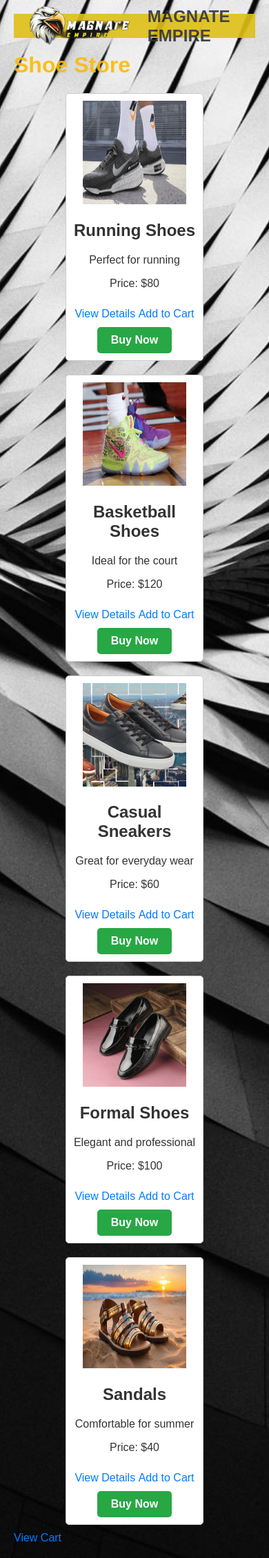
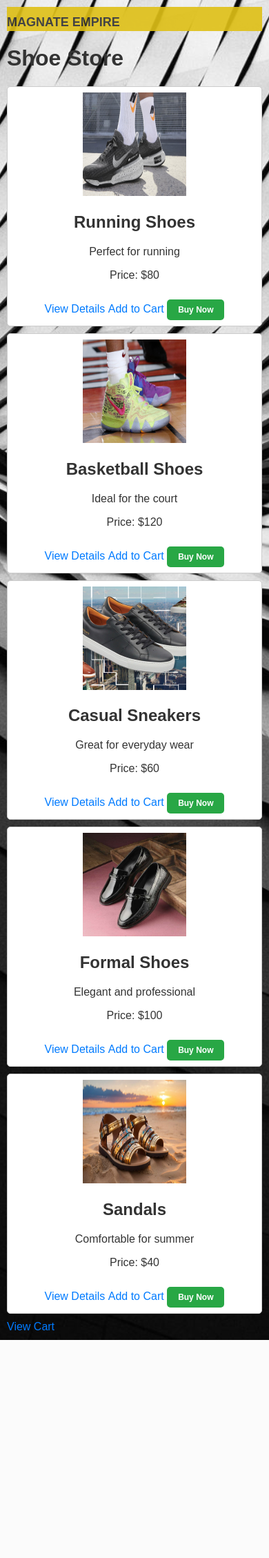
Before and after one commit to jakes-johns/magnate1empire, a Flask app: page / in a window 390 px wide. Shown: the whole page at 69% size. After the commit the page ends 1942 px from the top, so only its background shows below. Run offline with Flask 3, Linux system fonts and the light colour scheme.

Commit message:
Update styles.css

```diff
--- a/static/styles.css
+++ b/static/styles.css
@@ -11,15 +11,9 @@ body {
     color: #333;
     padding: 20px;
     background-image: url('/static/images/background.jpg');
-    background-size: cover; /* Ensures the image covers the whole area */
-    background-repeat: no-repeat; /* Prevents tiling */
-    background-position: center; /* Centers the image */
-}
-
-
-h1 {
-    color: #faba0aea;
-    font-weight: bold;
+    background-size: cover;
+    background-repeat: no-repeat;
+    background-position: center;
 }
 
 /* Header Section */
@@ -28,6 +22,7 @@ h1 {
     font-family: Papyrus, fantasy;
     align-items: center;
     margin-bottom: 20px;
+    justify-content: space-between;
 }
 
 header {
@@ -40,8 +35,8 @@ header {
 
 .logo {
     display: inline-block;
-    width: 250px;
-    height: 250px;
+    width: 200px;
+    height: 200px;
     margin-right: 15px;
     background-image: url('/static/images/logo.png');
     background-size: contain;
@@ -116,3 +111,68 @@ a:hover {
     margin-top: 20px;
     border-radius: 8px;
 }
+
+/* Mobile Styles */
+@media (max-width: 768px) {
+
+    body {
+        padding: 10px; /* Reduced padding for smaller screens */
+    }
+
+    .site-header {
+        flex-direction: column;
+        align-items: flex-start;
+        margin-bottom: 15px;
+    }
+
+    .logo {
+        width: 150px; /* Smaller logo for mobile */
+        height: 150px;
+    }
+
+    .site-title {
+        font-size: 20px; /* Smaller title font */
+    }
+
+    .shoes-list {
+        flex-direction: column;
+        align-items: center;
+        gap: 10px;
+    }
+
+    .shoe-item {
+        width: 100%; /* Full width for shoe items */
+        max-width: 250px; /* Max width for shoe items */
+    }
+
+    .buy-button {
+        padding: 8px 16px; /* Adjust button size for mobile */
+        font-size: 14px;
+    }
+
+    .image-background {
+        aspect-ratio: 16 / 9; /* Ensure the aspect ratio fits well */
+        margin-top: 10px;
+    }
+}
+
+/* Extra Small Screens (e.g., mobile portrait) */
+@media (max-width: 480px) {
+    .site-title {
+        font-size: 18px; /* Even smaller font for ultra-small screens */
+    }
+
+    .shoe-item {
+        max-width: 100%; /* Allow shoe items to fully fill the screen width */
+        padding: 8px;
+    }
+
+    .buy-button {
+        font-size: 12px; /* Smaller font size for mobile buttons */
+    }
+
+    .logo {
+        width: 120px; /* Further reduce logo size */
+        height: 120px;
+    }
+}
```
